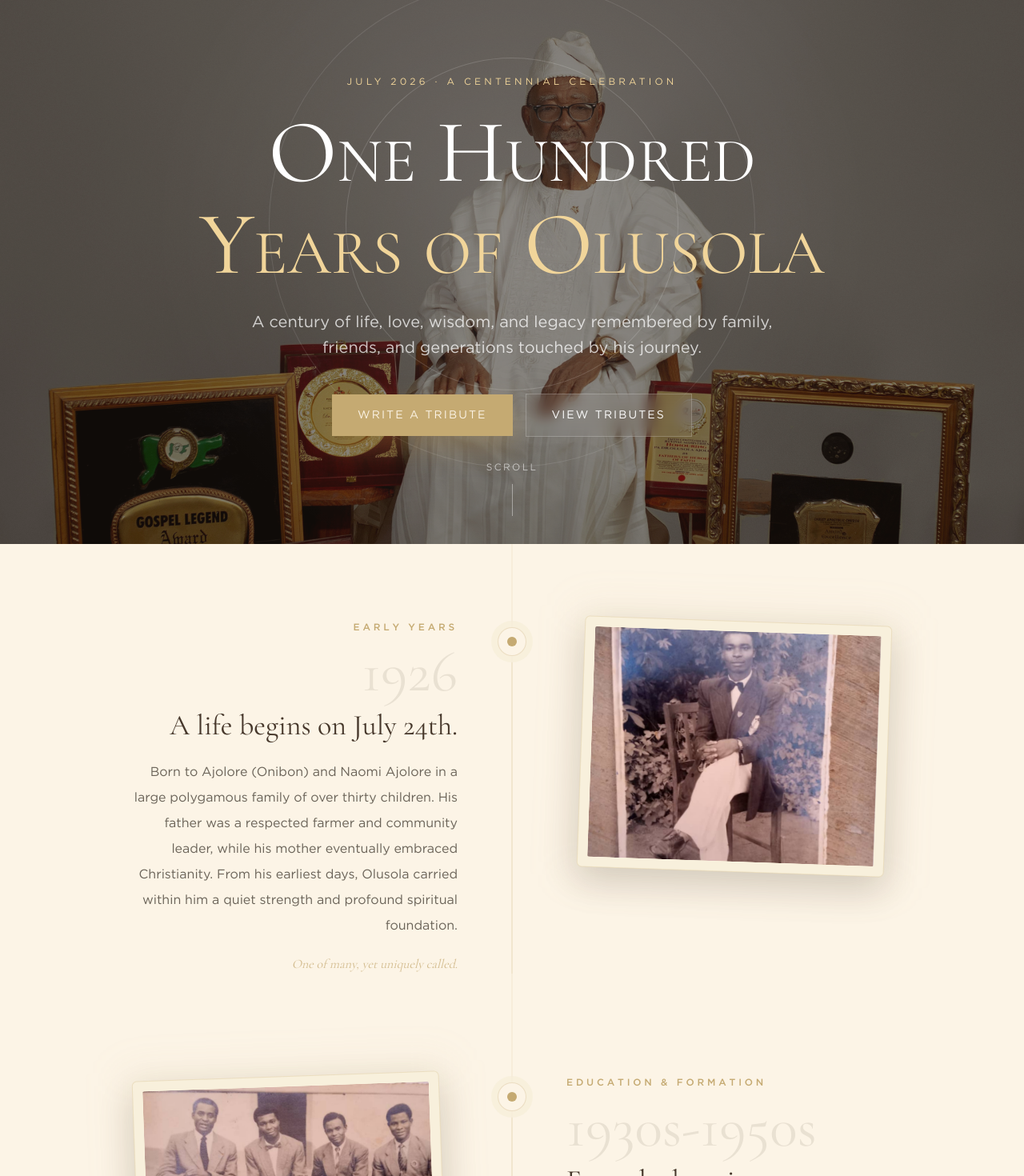
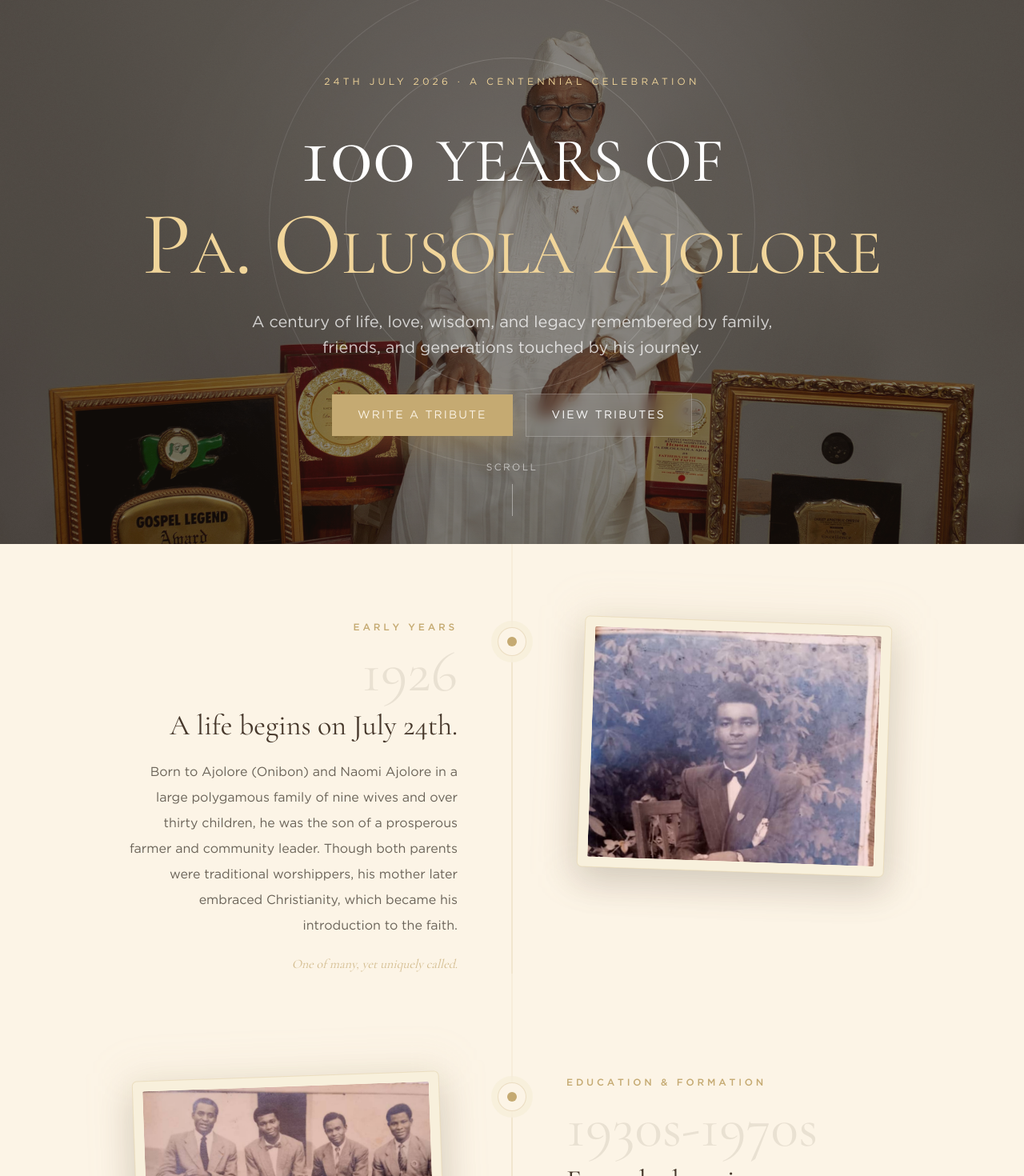
Before and after one commit to Cornerstone-04/tributes-site, a Next.js app: page / in a window 1280 px wide. Shown: the part 120-1590 px from the top of the page at 80% size. Built offline with nearby package versions, Linux system fonts and the light colour scheme; no server answers.

Commit message:
chore: update text

```diff
--- a/app/api/tributes/route.ts
+++ b/app/api/tributes/route.ts
@@ -60,6 +60,7 @@ export async function POST(req: NextRequest) {
       .insert({
         full_name: body.full_name,
         relationship: body.relationship || null,
+        location: body.location || null,
         title: body.title || null,
         message: body.message,
         status: "pending",
--- a/components/home/hero-section.tsx
+++ b/components/home/hero-section.tsx
@@ -61,19 +61,18 @@ export function HeroSection() {
           transition={{ delay: 0.15, duration: 0.8 }}
           className="mb-6 font-sans text-xs uppercase tracking-[0.35em] text-[#f1d59a]"
         >
-          July 2026 · A Centennial Celebration
+          24th July 2026 · A Centennial Celebration
         </motion.p>
 
         <motion.h1
           initial={{ opacity: 0, y: 18 }}
           animate={{ opacity: 1, y: 0 }}
           transition={{ delay: 0.25, duration: 0.9 }}
-          className="mb-6 font-heading text-[clamp(3.5rem,10vw,7rem)] leading-[1.02] text-white"
-          style={{ fontVariant: "small-caps" }}
+          className="mb-6 font-heading text-[clamp(3.5rem,10vw,7rem)] leading-[1.02] text-white [font-variant:small-caps]"
         >
-          One Hundred
+          100 years of
           <br />
-          <span className="text-[#f1d59a]">Years of Olusola</span>
+          <span className="text-[#f1d59a]">Pa. Olusola Ajolore</span>
         </motion.h1>
 
         <motion.p
--- a/components/home/timeline-chapter.tsx
+++ b/components/home/timeline-chapter.tsx
@@ -129,7 +129,7 @@ function ImageWithSkeleton({ src, alt }: { src: string; alt: string }) {
         fill
         sizes="(max-width: 768px) 100vw, 400px"
         onLoad={() => setLoaded(true)}
-        className={`object-cover transition-opacity duration-700 ${
+        className={`object-cover object-top transition-opacity duration-700 ${
           loaded ? "opacity-100" : "opacity-0"
         }`}
       />
--- a/components/tribute/tribute-form-success.tsx
+++ b/components/tribute/tribute-form-success.tsx
@@ -32,8 +32,7 @@ export function TributeFormSuccess({ fullName }: TributeFormSuccessProps) {
         </h2>
 
         <p className="mx-auto max-w-md font-sans text-base leading-8 text-foreground/60">
-          Your tribute has been submitted and will appear once reviewed. We look
-          forward to celebrating Baba with you on July 24th.
+          Your tribute will be reviewed and added to the collection soon.
         </p>
 
         <div className="my-8 flex items-center justify-center gap-4">
@@ -48,7 +47,7 @@ export function TributeFormSuccess({ fullName }: TributeFormSuccessProps) {
           </p>
 
           <p className="font-sans text-sm leading-6 text-foreground/55">
-            Please RSVP for the celebration so the family can plan accordingly.
+            Kindly confirm your attendance, we&apos;d love to have you.
           </p>
 
           <motion.div
--- a/components/tribute/tribute-form.tsx
+++ b/components/tribute/tribute-form.tsx
@@ -27,6 +27,7 @@ export function TributeForm({ mode, tribute }: Props) {
   const [form, setForm] = useState<TributeFormValues>({
     full_name: tribute?.full_name ?? "",
     relationship: tribute?.relationship ?? "",
+    location: tribute?.location ?? "",
     title: tribute?.title ?? "",
     message: tribute?.message ?? "",
   });
@@ -85,6 +86,7 @@ export function TributeForm({ mode, tribute }: Props) {
       body: JSON.stringify({
         full_name: form.full_name.trim(),
         relationship: form.relationship.trim() || null,
+        location: form.location.trim() || null,
         title: form.title.trim() || null,
         message: form.message.trim(),
         voice_note_url: voiceNoteUrl,
@@ -178,6 +180,7 @@ export function TributeForm({ mode, tribute }: Props) {
         relationship: form.relationship.trim() || null,
         title: form.title.trim() || null,
         message: form.message.trim(),
+        location: form.location.trim() || null,
         voice_note_url: voiceNoteUrl,
         voice_note_duration: voiceNoteDuration,
         cover_image_url: coverImageUrl,
@@ -255,6 +258,16 @@ export function TributeForm({ mode, tribute }: Props) {
         />
       </TributeFormField>
 
+      <TributeFormField label="Location">
+        <input
+          type="text"
+          value={form.location}
+          onChange={(event) => setField("location", event.target.value)}
+          placeholder="e.g. Lagos, Nigeria"
+          className={inputClass}
+        />
+      </TributeFormField>
+
       <TributeFormField label="Title">
         <input
           type="text"
@@ -270,7 +283,7 @@ export function TributeForm({ mode, tribute }: Props) {
           value={form.message}
           onChange={(event) => setField("message", event.target.value)}
           rows={8}
-          placeholder="Share your memory, message, or story…"
+          placeholder="Share your memory, message, or story, e.g. where you met him, a favorite memory, how he impacted your life..."
           className={`${inputClass} resize-none`}
         />
 
--- a/lib/constants.ts
+++ b/lib/constants.ts
@@ -32,15 +32,15 @@ const LANDING_CHAPTERS = [
     year: "1926",
     label: "Early Years",
     heading: "A life begins on July 24th.",
-    body: "Born to Ajolore (Onibon) and Naomi Ajolore in a large polygamous family of over thirty children. His father was a respected farmer and community leader, while his mother eventually embraced Christianity. From his earliest days, Olusola carried within him a quiet strength and profound spiritual foundation.",
+    body: "Born to Ajolore (Onibon) and Naomi Ajolore in a large polygamous family of nine wives and over thirty children, he was the son of a prosperous farmer and community leader. Though both parents were traditional worshippers, his mother later embraced Christianity, which became his introduction to the faith.",
     accent: "One of many, yet uniquely called.",
     ...TIMELINE_IMAGES[0],
   },
   {
-    year: "1930s-1950s",
+    year: "1930s-1970s",
     label: "Education & Formation",
     heading: "Formal education opens new worlds.",
-    body: "Beginning at age 11 with Baptist missionaries' introduction of Western education to Mọpa, Olusola pursued his path with determination. Baptist College, Iwo (1954-1956), GCE certification (1957), A-Levels and Advanced Teachers' Diploma in Zaria (1958-1960), and English Honours from the University of Ibadan (1964). Further studies at Manchester University (1966-1967) and a PhD in Psycholinguistics from the University of Illinois (1970-1973).",
+    body: "Beginning at age 11 with Baptist missionaries' introduction of Western education to Mọpa, Pa. Olusola pursued his path with determination. Baptist College, Iwo (1954-1956), GCE certification (1957), A-Levels and Advanced Teachers' Diploma in Zaria (1958-1960), and English Honours from the University of Ibadan (1964). Further studies at Manchester University (1966-1967) and a PhD in Psycholinguistics from the University of Illinois (1970-1973).",
     accent: "A lifelong student of wisdom and truth.",
     ...TIMELINE_IMAGES[1],
   },
@@ -53,7 +53,7 @@ const LANDING_CHAPTERS = [
     ...TIMELINE_IMAGES[2],
   },
   {
-    year: "1968-2003",
+    year: "1945-1980",
     label: "Academic Career",
     heading: "Shaping minds across Nigeria.",
     body: "Approximately 35 years serving in education at the University of Lagos (from 1968 as a lecturer) and Kwara State College of Technology, Ilorin, where he taught English and Nigerian languages. His contributions to teaching and academic excellence left lasting impressions on countless students and colleagues.",
@@ -61,7 +61,7 @@ const LANDING_CHAPTERS = [
     ...TIMELINE_IMAGES[3],
   },
   {
-    year: "1984-Present",
+    year: "1959-Present",
     label: "Ministry & Service",
     heading: "Pouring into the Body of Christ.",
     body: "State Secretary of the Christian Association of Nigeria (CAN), Kwara State for 22 years and 8 months (without salary). First President of Full Gospel Business Men's Fellowship International (FGBMFI), Ilorin Chapter (1986). Currently serves as Chairman of the Board of Trustees (BOT) nationally. Continues to minister at the FGBMFI Miracle Centre, Ilorin, on Tuesdays and Thursdays with an unbroken record of faithful service.",
@@ -72,7 +72,7 @@ const LANDING_CHAPTERS = [
     year: "2026",
     label: "One Hundred Years of Grace",
     heading: "A century. A legacy. A celebration.",
-    body: "One hundred years of grace, grit, faith, and love. As PA. Olusola Ajolore celebrates this milestone, his words echo: 'Above all, I attribute everything I am to the grace of God. Truly, by the grace of God, I am what I am.' July 24th arrives—the chance for all of us to say, in our own words, what this extraordinary life has meant.",
+    body: "One hundred years of grace, grit, faith, and love. As Pa. Olusola Ajolore celebrates this milestone, his words echo: 'Above all, I attribute everything I am to the grace of God. Truly, by the grace of God, I am what I am.' July 24th arrives—the chance for all of us to say, in our own words, what this extraordinary life has meant.",
     accent: "This is for you, Baba. Forever.",
     ...TIMELINE_IMAGES[5],
   },
--- a/lib/tribute-form.ts
+++ b/lib/tribute-form.ts
@@ -8,6 +8,7 @@ export const MAX_VOICE_NOTE_SIZE_BYTES = 15 * 1024 * 1024;
 export type TributeFormValues = {
   full_name: string;
   relationship: string;
+  location: string;
   title: string;
   message: string;
 };
@@ -15,6 +16,10 @@ export type TributeFormValues = {
 export function validateTributeForm(values: TributeFormValues): string | null {
   if (!values.full_name.trim()) {
     return "Full name is required.";
+  }
+
+  if (!values.location.trim()) {
+    return "Location is required.";
   }
 
   if (values.message.trim().length < MIN_MESSAGE) {
--- a/types/index.ts
+++ b/types/index.ts
@@ -4,6 +4,7 @@ export type Tribute = {
   id: string;
   full_name: string;
   relationship: string | null;
+  location: string | null;
   title: string | null;
   message: string;
   status: TributeStatus;
```
Also changed, not shown: public/images/1926.jpg.
